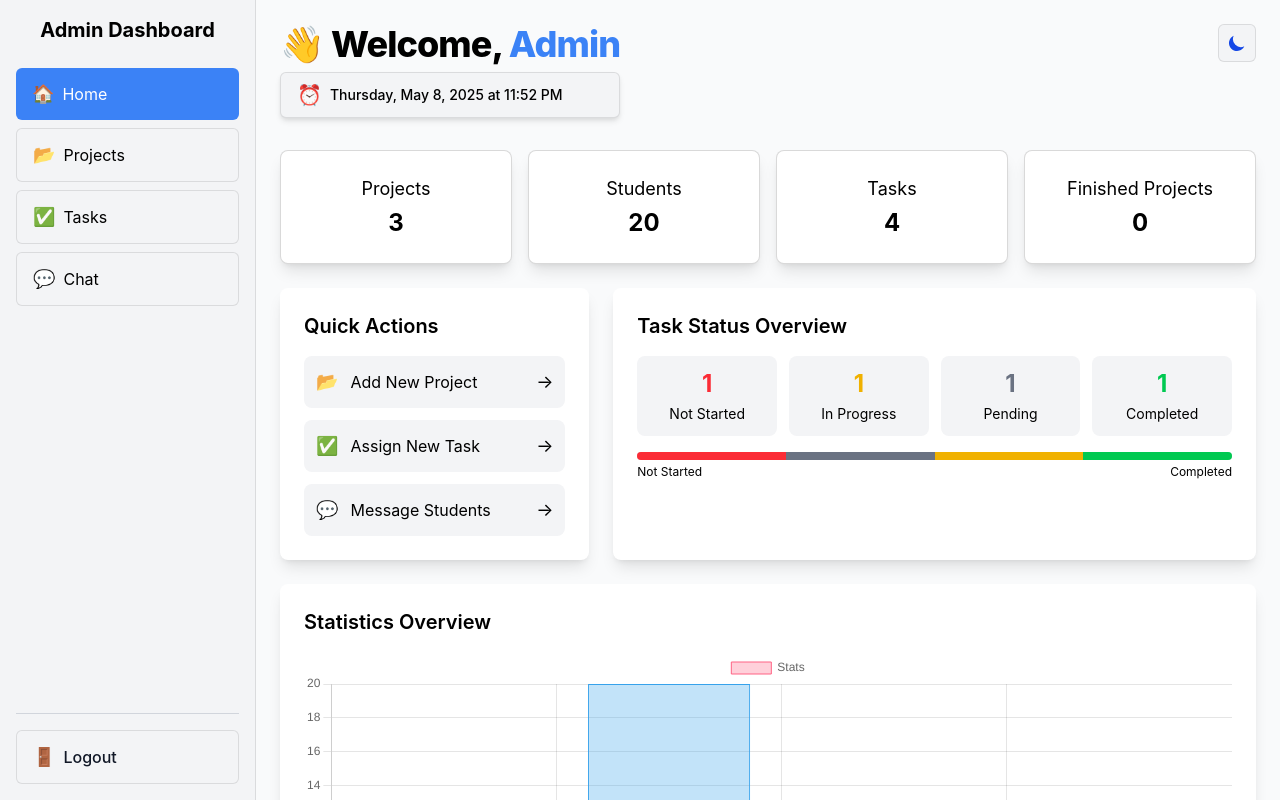
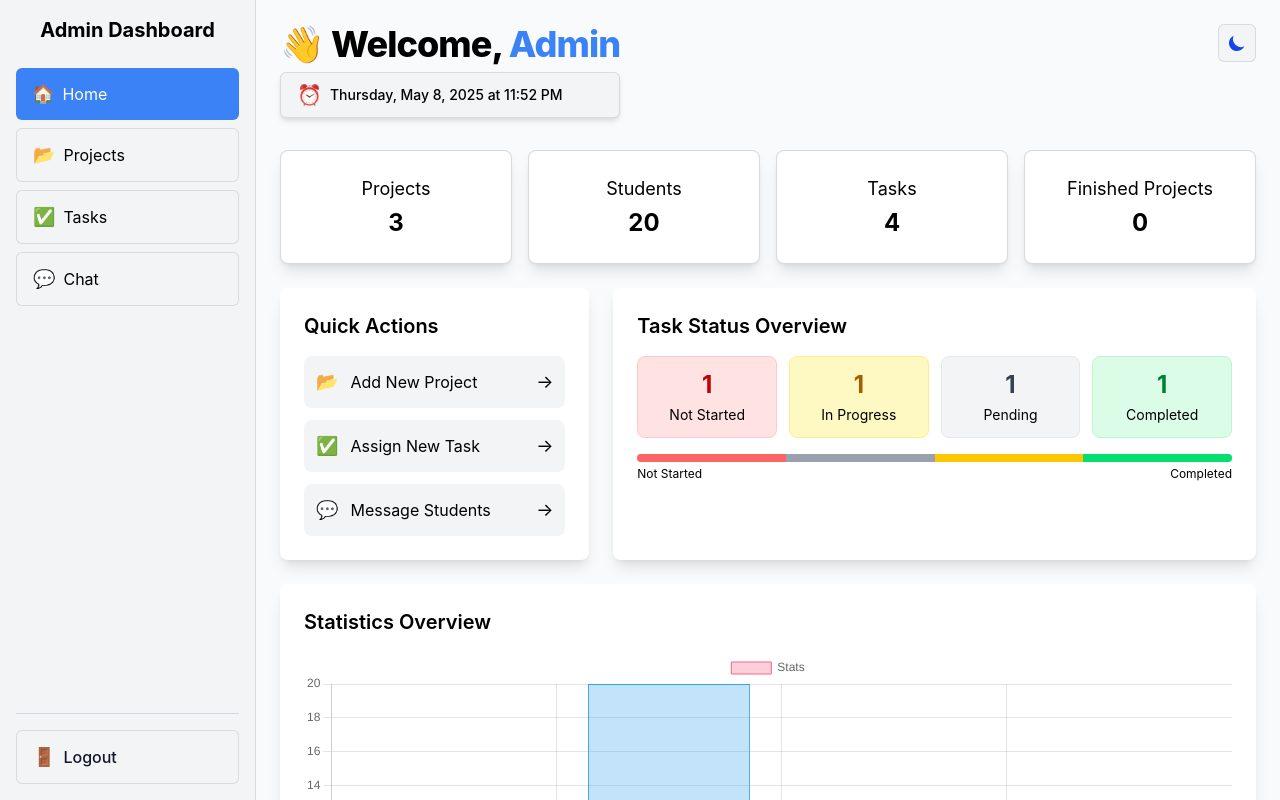
Before and after one commit to Amjad-Mousa/Task-Management-System, a React (Vite) app: page /home in a window 1280 px wide. Built offline with nearby package versions, Linux system fonts and the light colour scheme.

Commit message:
Fixing light mode ui inconsistencies

```diff
--- a/src/components/admin/AdminHome.jsx
+++ b/src/components/admin/AdminHome.jsx
@@ -285,19 +285,35 @@ const AdminHome = () => {
             {Object.entries(taskStatusCounts).map(([status, count]) => (
               <div
                 key={status}
-                className={`p-3 rounded-lg text-center ${
-                  isDarkMode ? "bg-gray-800" : "bg-gray-100"
+                className={`p-3 rounded-lg text-center border ${
+                  isDarkMode
+                    ? "bg-gray-800 border-gray-700"
+                    : status === "Completed"
+                    ? "bg-green-100 border-green-200"
+                    : status === "In Progress"
+                    ? "bg-yellow-100 border-yellow-200"
+                    : status === "Pending"
+                    ? "bg-gray-100 border-gray-200"
+                    : "bg-red-100 border-red-200"
                 }`}
               >
                 <div
                   className={`text-2xl font-bold mb-1 ${
                     status === "Completed"
-                      ? "text-green-500"
+                      ? isDarkMode
+                        ? "text-green-500"
+                        : "text-green-700"
                       : status === "In Progress"
-                      ? "text-yellow-500"
+                      ? isDarkMode
+                        ? "text-yellow-500"
+                        : "text-yellow-700"
                       : status === "Pending"
-                      ? "text-gray-500"
-                      : "text-red-500"
+                      ? isDarkMode
+                        ? "text-gray-500"
+                        : "text-gray-700"
+                      : isDarkMode
+                      ? "text-red-500"
+                      : "text-red-700"
                   }`}
                 >
                   {count}
@@ -310,7 +326,9 @@ const AdminHome = () => {
             <div className="w-full bg-gray-300 dark:bg-gray-700 h-2 rounded-full">
               <div className="flex h-2">
                 <div
-                  className="bg-red-500 h-2 rounded-l-full"
+                  className={`${
+                    isDarkMode ? "bg-red-500" : "bg-red-400"
+                  } h-2 rounded-l-full`}
                   style={{
                     width: `${
                       (taskStatusCounts["Not Started"] / stats.tasksCount) * 100
@@ -320,7 +338,9 @@ const AdminHome = () => {
                   }}
                 ></div>
                 <div
-                  className="bg-gray-500 h-2"
+                  className={`${
+                    isDarkMode ? "bg-gray-500" : "bg-gray-400"
+                  } h-2`}
                   style={{
                     width: `${
                       (taskStatusCounts["Pending"] / stats.tasksCount) * 100
@@ -329,7 +349,9 @@ const AdminHome = () => {
                   }}
                 ></div>
                 <div
-                  className="bg-yellow-500 h-2"
+                  className={`${
+                    isDarkMode ? "bg-yellow-500" : "bg-yellow-400"
+                  } h-2`}
                   style={{
                     width: `${
                       (taskStatusCounts["In Progress"] / stats.tasksCount) * 100
@@ -339,7 +361,9 @@ const AdminHome = () => {
                   }}
                 ></div>
                 <div
-                  className="bg-green-500 h-2 rounded-r-full"
+                  className={`${
+                    isDarkMode ? "bg-green-500" : "bg-green-400"
+                  } h-2 rounded-r-full`}
                   style={{
                     width: `${
                       (taskStatusCounts["Completed"] / stats.tasksCount) * 100
--- a/src/components/admin/AdminProjects.jsx
+++ b/src/components/admin/AdminProjects.jsx
@@ -160,7 +160,7 @@ const AdminProjects = () => {
                 <div className="mt-2">
                   <span className="font-medium mb-1 block">Progress:</span>
                   <div
-                    className={`px-3 py-2 rounded-lg text-white text-center ${getStatusColor(
+                    className={`px-3 py-2 rounded-lg text-center ${getStatusColor(
                       getStatusFromProgress(project.progress, project.status),
                       isDarkMode
                     )}`}
@@ -200,7 +200,7 @@ const AdminProjects = () => {
                 className={`px-4 py-2 rounded-lg ${
                   isDarkMode
                     ? "bg-gray-700 hover:bg-gray-600 text-red-300/80"
-                    : "bg-gray-200 hover:bg-gray-300 text-red-500/80"
+                    : "bg-red-100 hover:bg-red-200 text-red-700 border border-red-200"
                 }`}
               >
                 Delete
@@ -402,7 +402,7 @@ const AdminProjects = () => {
                 <div className="col-span-1 md:col-span-2">
                   <h4 className="font-semibold mb-2">Progress</h4>
                   <p
-                    className={`px-4 py-2 rounded-lg text-white w-full text-center ${getStatusColor(
+                    className={`px-4 py-2 rounded-lg w-full text-center ${getStatusColor(
                       getStatusFromProgress(
                         selectedProject.progress,
                         selectedProject.status
@@ -494,7 +494,7 @@ const AdminProjects = () => {
                 className={`px-4 py-2 rounded-lg ${
                   isDarkMode
                     ? "bg-gray-700 hover:bg-gray-600 text-red-300/80"
-                    : "bg-gray-200 hover:bg-gray-300 text-red-500/80"
+                    : "bg-red-100 hover:bg-red-200 text-red-700 border border-red-200"
                 }`}
               >
                 Confirm Delete
--- a/src/components/admin/AdminTasks.jsx
+++ b/src/components/admin/AdminTasks.jsx
@@ -246,7 +246,7 @@ const AdminTasks = () => {
               className={`px-3 py-1 rounded tooltip ${
                 isDarkMode
                   ? "bg-gray-700 hover:bg-gray-600 text-red-300/80"
-                  : "bg-gray-200 hover:bg-gray-300 text-red-500/80"
+                  : "bg-red-100 hover:bg-red-200 text-red-700 border border-red-200"
               } btn-hover-effect`}
               data-tooltip="Remove this task"
             >
@@ -439,7 +439,7 @@ const AdminTasks = () => {
                 className={`px-4 py-2 rounded-lg ${
                   isDarkMode
                     ? "bg-gray-700 hover:bg-gray-600 text-red-300/80"
-                    : "bg-gray-200 hover:bg-gray-300 text-red-500/80"
+                    : "bg-red-100 hover:bg-red-200 text-red-700 border border-red-200"
                 }`}
               >
                 Confirm Delete
--- a/src/components/student/StudentHome.jsx
+++ b/src/components/student/StudentHome.jsx
@@ -338,10 +338,10 @@ const TaskItem = ({ task }) => {
             <h3 className="text-lg font-medium">{task.title}</h3>
             {isOverdue && (
               <span
-                className={`text-xs px-2 py-0.5 rounded-full ${
+                className={`text-xs px-2 py-0.5 rounded-full border ${
                   isDarkMode
-                    ? "bg-red-900/50 text-red-300"
-                    : "bg-red-100 text-red-600"
+                    ? "bg-red-900/30 text-red-300 border-red-800"
+                    : "bg-red-100 text-red-700 border-red-200"
                 }`}
               >
                 Overdue
@@ -349,10 +349,10 @@ const TaskItem = ({ task }) => {
             )}
             {isUrgent && !isOverdue && (
               <span
-                className={`text-xs px-2 py-0.5 rounded-full ${
+                className={`text-xs px-2 py-0.5 rounded-full border ${
                   isDarkMode
-                    ? "bg-yellow-900/50 text-yellow-300"
-                    : "bg-yellow-100 text-yellow-600"
+                    ? "bg-yellow-900/30 text-yellow-300 border-yellow-800"
+                    : "bg-yellow-100 text-yellow-700 border-yellow-200"
                 }`}
               >
                 Urgent
--- a/src/components/ui/StatusBadge.jsx
+++ b/src/components/ui/StatusBadge.jsx
@@ -12,24 +12,24 @@ const StatusBadge = ({ status, className = "", size = "md" }) => {
   // Normalize status to handle different formats
   const normalizedStatus = status.toLowerCase().replace(/\s+/g, "");
 
-  // Status color mapping with better contrast for light mode
+  // Status color mapping with better contrast and semi-transparent backgrounds for both modes
   const statusColors = {
     // Light mode : Dark mode
     notstarted: isDarkMode
       ? "bg-red-900/30 text-red-300 border-red-800"
-      : "bg-red-600 text-white border-red-700",
+      : "bg-red-100 text-red-700 border-red-200",
 
     inprogress: isDarkMode
       ? "bg-yellow-900/30 text-yellow-300 border-yellow-800"
-      : "bg-yellow-500 text-white border-yellow-600",
+      : "bg-yellow-100 text-yellow-700 border-yellow-200",
 
     pending: isDarkMode
       ? "bg-gray-700/30 text-gray-300 border-gray-600"
-      : "bg-gray-500 text-white border-gray-600",
+      : "bg-gray-100 text-gray-700 border-gray-200",
 
     completed: isDarkMode
       ? "bg-green-900/30 text-green-300 border-green-800"
-      : "bg-green-600 text-white border-green-700",
+      : "bg-green-100 text-green-700 border-green-200",
   };
 
   // Size classes
@@ -43,8 +43,8 @@ const StatusBadge = ({ status, className = "", size = "md" }) => {
   const colorClasses =
     statusColors[normalizedStatus] ||
     (isDarkMode
-      ? "bg-gray-700 text-gray-300 border-gray-600"
-      : "bg-gray-500 text-white border-gray-600");
+      ? "bg-gray-700/30 text-gray-300 border-gray-600"
+      : "bg-gray-100 text-gray-700 border-gray-200");
 
   // Format status for display
   const formatStatus = (status) => {
--- a/src/utils/adminUtils.js
+++ b/src/utils/adminUtils.js
@@ -13,17 +13,17 @@ export const getStatusColor = (status, isDarkMode) => {
 
   switch (normalizedStatus) {
     case "completed":
-      return isDarkMode ? "bg-green-900/30 text-green-300" : "bg-green-600"; // Green for Completed
+      return isDarkMode ? "bg-green-900/30 text-green-300" : "bg-green-100 text-green-700"; // Green for Completed
     case "inprogress":
       return isDarkMode
         ? "bg-yellow-900/30 text-yellow-300"
-        : "bg-yellow-500"; // Yellow for In Progress
+        : "bg-yellow-100 text-yellow-700"; // Yellow for In Progress
     case "pending":
-      return isDarkMode ? "bg-gray-700/30 text-gray-300" : "bg-gray-500"; // Gray for Pending
+      return isDarkMode ? "bg-gray-700/30 text-gray-300" : "bg-gray-100 text-gray-700"; // Gray for Pending
     case "notstarted":
-      return isDarkMode ? "bg-red-900/30 text-red-300" : "bg-red-600"; // Red for Not Started
+      return isDarkMode ? "bg-red-900/30 text-red-300" : "bg-red-100 text-red-700"; // Red for Not Started
     default:
-      return isDarkMode ? "bg-gray-700/30 text-gray-300" : "bg-gray-500";
+      return isDarkMode ? "bg-gray-700/30 text-gray-300" : "bg-gray-100 text-gray-700";
   }
 };
 
```
